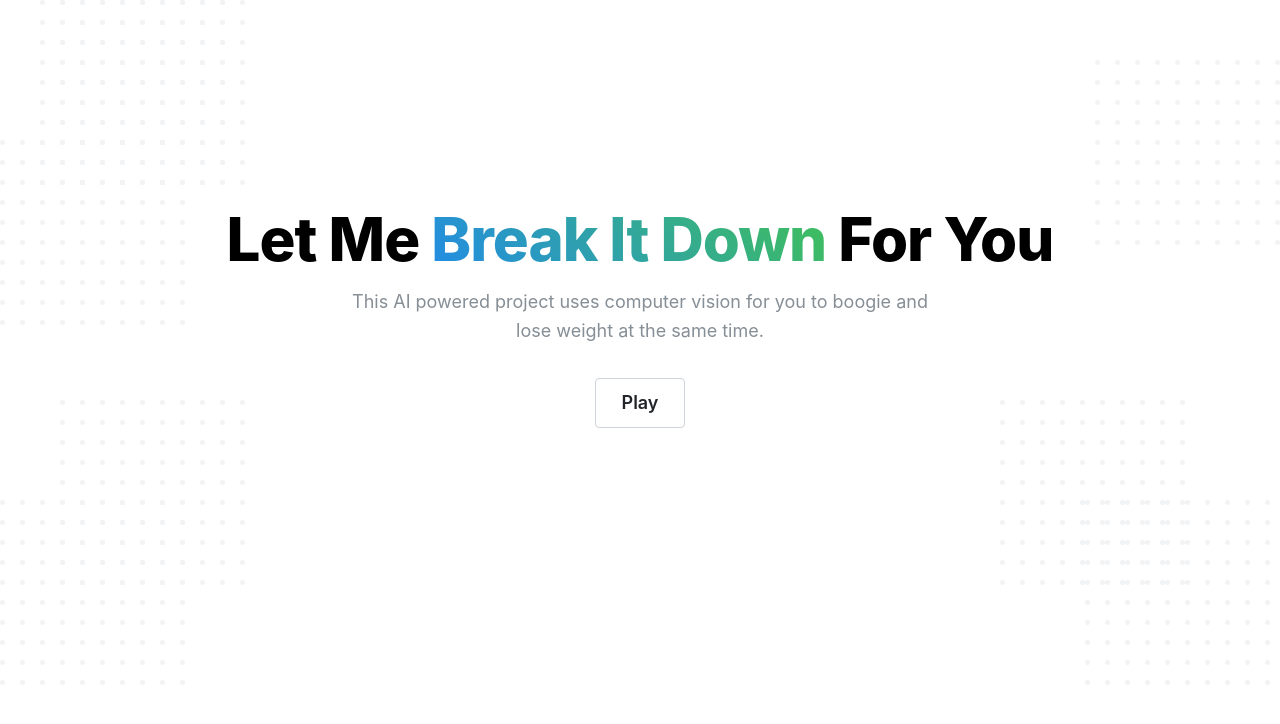
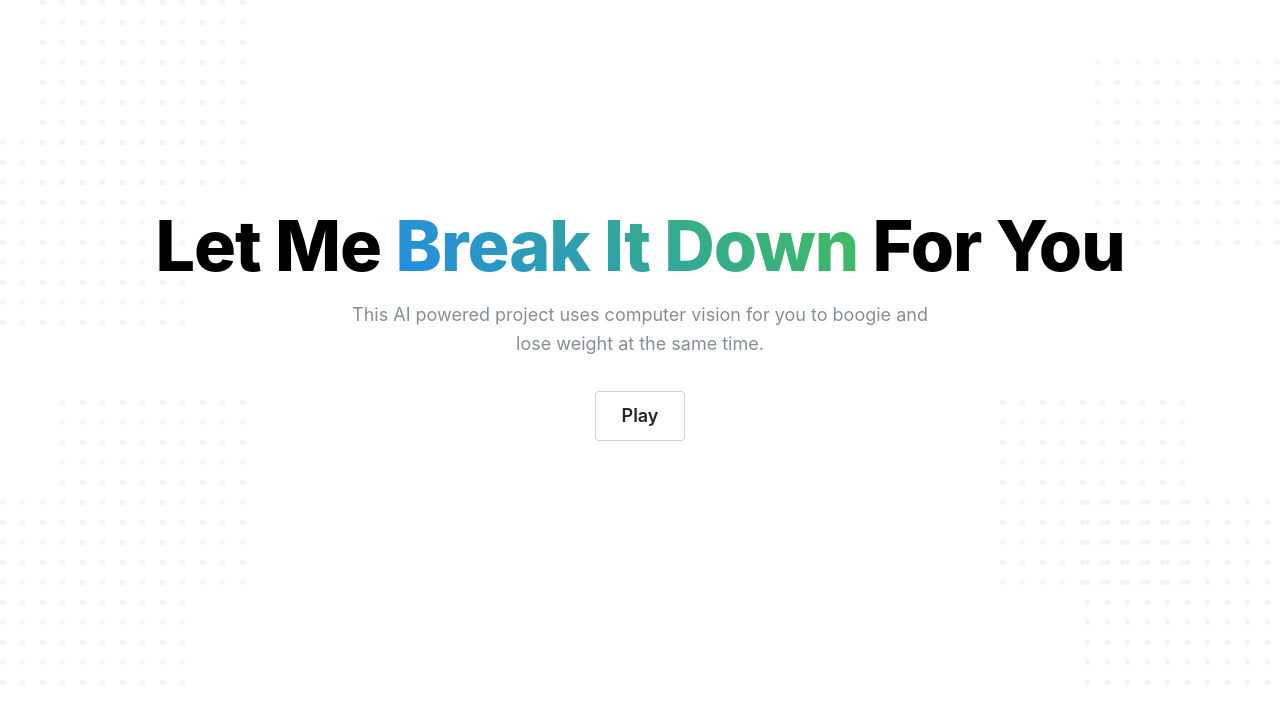
Before and after one commit to tetnaylin/Break-It-Down, a React (Vite) app in the folder fontend/: page / in a window 1280 px wide. Shown: the top 724 px of the page. Built offline with nearby package versions, Linux system fonts and the light colour scheme; what @mantine/vanilla-extract would draw is missing.

Commit message:
Improve HeroText css

```diff
--- a/fontend/src/HeroText/HeroText.module.css
+++ b/fontend/src/HeroText/HeroText.module.css
@@ -31,7 +31,7 @@
   .title {
     text-align: center;
     font-weight: 800;
-    font-size: rem(60px);
+    font-size: rem(70px);
     letter-spacing: -1px;
     color: light-dark(var(--mantine-color-black), var(--mantine-color-white));
     margin-bottom: var(--mantine-spacing-xs);
```
